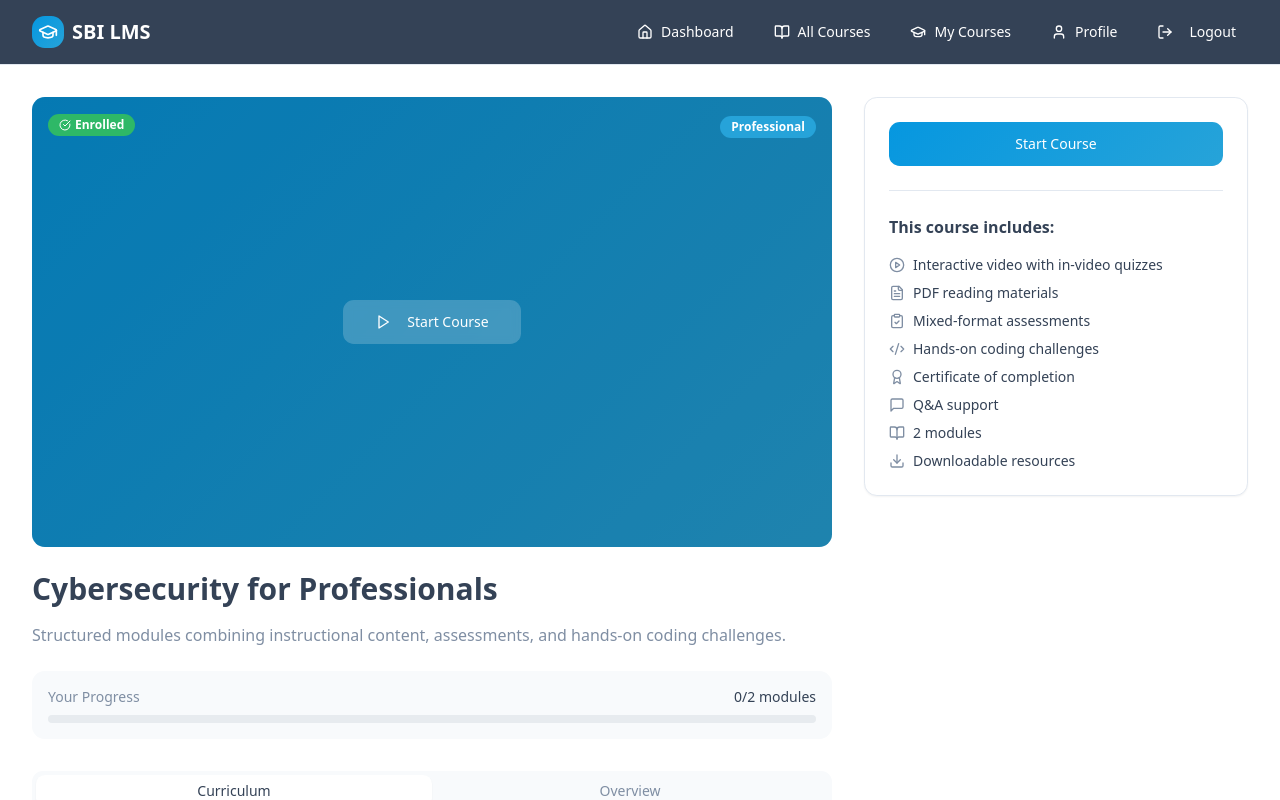
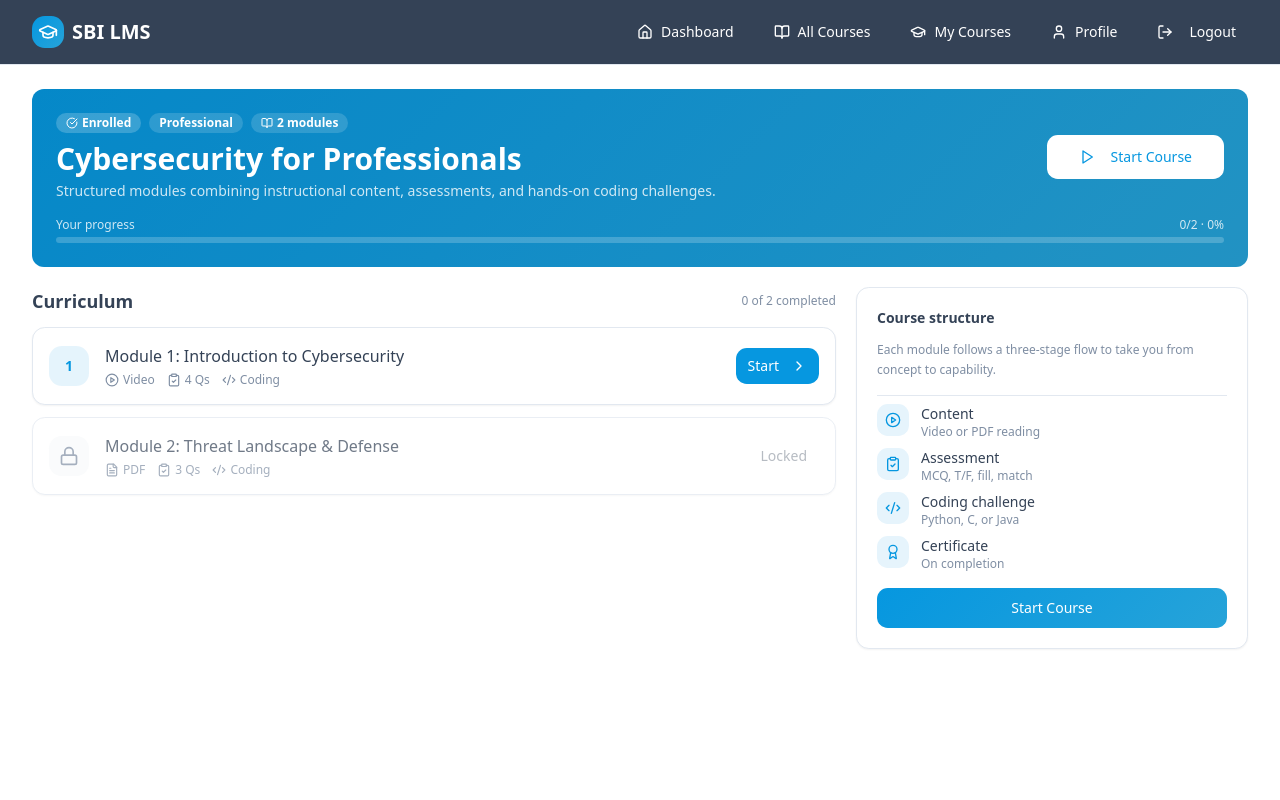
Before and after one commit to AnshulPawaskar/prolearn-nexus, a React (Vite) app: page /course/1 in a window 1280 px wide. Shown: the top 800 px of the page. Built offline with nearby package versions, Linux system fonts and the light colour scheme; sample sign-in values are in the browser's storage.

Commit message:
Changes
Co-authored-by: AnshulPawaskar <64299695+AnshulPawaskar@users.noreply.github.com>

```diff
--- a/src/pages/CourseDetail.tsx
+++ b/src/pages/CourseDetail.tsx
@@ -1,9 +1,8 @@
 import Navigation from '@/components/layout/Navigation';
-import { Card, CardContent, CardHeader, CardTitle } from '@/components/ui/card';
+import { Card, CardContent } from '@/components/ui/card';
 import { Button } from '@/components/ui/button';
 import { Badge } from '@/components/ui/badge';
 import { Progress } from '@/components/ui/progress';
-import { Tabs, TabsContent, TabsList, TabsTrigger } from '@/components/ui/tabs';
 import {
   Play,
   CheckCircle,
@@ -12,10 +11,9 @@ import {
   FileText,
   ClipboardCheck,
   Code2,
-  Download,
-  MessageSquare,
+  Award,
   BookOpen,
-  Award,
+  ChevronRight,
 } from 'lucide-react';
 import { useParams, useNavigate } from 'react-router-dom';
 import { getCourse } from '@/components/courses/courseData';
@@ -26,7 +24,6 @@ const CourseDetail = () => {
   const courseId = id || '1';
   const course = getCourse(courseId);
 
-  // Read per-module completion from local progress
   let progress: Record<string, { completed: boolean }> = {};
   try {
     progress = JSON.parse(localStorage.getItem(`course-progress-${courseId}`) || '{}');
@@ -45,70 +42,68 @@ const CourseDetail = () => {
     navigate(`/course/${courseId}/lesson/${moduleId}`);
   };
 
-  const meta = {
-    description:
-      'Structured modules combining instructional content, assessments, and hands-on coding challenges.',
-    level: 'Professional',
-    duration: `${totalModules} modules`,
-  };
-
-
+  const description =
+    'Structured modules combining instructional content, assessments, and hands-on coding challenges.';
 
   return (
-    <div className="min-h-screen bg-background">
+    <div className="min-h-screen bg-background flex flex-col">
       <Navigation />
 
-      <main className="max-w-7xl mx-auto px-4 sm:px-6 lg:px-8 py-8">
-        <div className="animate-fade-in">
-          <div className="grid grid-cols-1 lg:grid-cols-3 gap-8">
-            {/* Main */}
-            <div className="lg:col-span-2">
-              <div className="mb-8">
-                <div className="aspect-video bg-gradient-primary rounded-lg mb-6 relative overflow-hidden">
-                  <div className="absolute inset-0 bg-black/20" />
-                  <div className="absolute inset-0 flex items-center justify-center">
+      <main className="flex-1 max-w-7xl w-full mx-auto px-4 sm:px-6 lg:px-8 py-6 animate-fade-in">
+        {/* Compact hero */}
+        <div className="rounded-xl bg-gradient-primary text-white p-5 sm:p-6 mb-5 relative overflow-hidden">
+          <div className="absolute inset-0 bg-black/10" />
+          <div className="relative flex flex-col md:flex-row md:items-center md:justify-between gap-4">
+            <div className="min-w-0">
+              <div className="flex flex-wrap items-center gap-2 mb-2">
+                <Badge className="bg-white/20 hover:bg-white/20 text-white border-0">
+                  <CheckCircle className="w-3 h-3 mr-1" /> Enrolled
+                </Badge>
+                <Badge variant="secondary" className="bg-white/15 text-white border-0">
+                  Professional
+                </Badge>
+                <Badge variant="secondary" className="bg-white/15 text-white border-0">
+                  <BookOpen className="w-3 h-3 mr-1" />
+                  {totalModules} modules
+                </Badge>
+              </div>
+              <h1 className="text-2xl sm:text-3xl font-bold leading-tight truncate">
+                {course.title}
+              </h1>
+              <p className="text-sm text-white/80 mt-1 max-w-2xl">{description}</p>
+            </div>
+            <div className="flex-shrink-0 w-full md:w-auto">
               <Button
                 size="lg"
-                      className="bg-white/20 hover:bg-white/30 text-white backdrop-blur-sm"
+                className="w-full md:w-auto bg-white text-primary hover:bg-white/90"
                 onClick={() => handleStart(firstIncomplete.id)}
               >
-                      <Play className="w-6 h-6 mr-2" />
-                      {completedCount > 0 ? 'Continue Learning' : 'Start Course'}
+                <Play className="w-5 h-5 mr-2" />
+                {completedCount > 0 ? 'Continue' : 'Start Course'}
               </Button>
-                  </div>
-                  <div className="absolute top-4 left-4">
-                    <Badge className="bg-success text-success-foreground">
-                      <CheckCircle className="w-3 h-3 mr-1" />
-                      Enrolled
-                    </Badge>
-                  </div>
-                  <div className="absolute top-4 right-4">
-                    <Badge variant="secondary">{meta.level}</Badge>
             </div>
           </div>
 
-                <h1 className="text-3xl font-bold mb-4">{course.title}</h1>
-                <p className="text-muted-foreground mb-4">{meta.description}</p>
-
-                <div className="mt-6 p-4 bg-muted rounded-lg">
-                  <div className="flex justify-between items-center mb-2">
-                    <span className="text-sm text-muted-foreground">Your Progress</span>
-                    <span className="text-sm font-medium">
-                      {completedCount}/{totalModules} modules
+          <div className="relative mt-4">
+            <div className="flex justify-between text-xs text-white/80 mb-1">
+              <span>Your progress</span>
+              <span>
+                {completedCount}/{totalModules} · {pct}%
               </span>
             </div>
-                  <Progress value={pct} className="h-2" />
+            <Progress value={pct} className="h-1.5 bg-white/20" />
           </div>
         </div>
 
-              <Tabs defaultValue="curriculum" className="w-full">
-                <TabsList className="grid w-full grid-cols-2">
-                  <TabsTrigger value="curriculum">Curriculum</TabsTrigger>
-                  <TabsTrigger value="overview">Overview</TabsTrigger>
-                </TabsList>
-
-                <TabsContent value="curriculum" className="mt-6">
-                  <div className="space-y-4">
+        <div className="grid grid-cols-1 lg:grid-cols-3 gap-5">
+          {/* Curriculum */}
+          <div className="lg:col-span-2 space-y-3">
+            <div className="flex items-center justify-between">
+              <h2 className="text-lg font-semibold">Curriculum</h2>
+              <span className="text-xs text-muted-foreground">
+                {completedCount} of {totalModules} completed
+              </span>
+            </div>
             {course.modules.map((m, i) => {
               const done = !!progress[m.id]?.completed;
               const prevDone = i === 0 || !!progress[course.modules[i - 1].id]?.completed;
@@ -116,57 +111,72 @@ const CourseDetail = () => {
               return (
                 <Card
                   key={m.id}
-                          className={done ? 'border-success/50' : ''}
+                  className={`transition-colors ${
+                    done ? 'border-success/40' : ''
+                  } ${!locked ? 'hover:border-primary/40 cursor-pointer' : 'opacity-70'}`}
+                  onClick={() => !locked && handleStart(m.id)}
                 >
-                          <CardHeader>
-                            <div className="flex items-center justify-between gap-2">
-                              <CardTitle className="text-lg">
+                  <CardContent className="p-4">
+                    <div className="flex items-center gap-4">
+                      <div
+                        className={`w-10 h-10 rounded-lg flex items-center justify-center flex-shrink-0 ${
+                          done
+                            ? 'bg-success/10 text-success'
+                            : locked
+                            ? 'bg-muted text-muted-foreground'
+                            : 'bg-primary/10 text-primary'
+                        }`}
+                      >
+                        {done ? (
+                          <CheckCircle className="w-5 h-5" />
+                        ) : locked ? (
+                          <Lock className="w-5 h-5" />
+                        ) : (
+                          <span className="font-semibold text-sm">{i + 1}</span>
+                        )}
+                      </div>
+                      <div className="min-w-0 flex-1">
+                        <div className="flex items-center gap-2 flex-wrap">
+                          <h3 className="font-medium truncate">
                             Module {i + 1}: {m.title}
-                              </CardTitle>
-                              {done ? (
-                                <Badge className="bg-success text-success-foreground">
-                                  <CheckCircle className="w-3 h-3 mr-1" />
+                          </h3>
+                          {done && (
+                            <Badge className="bg-success/10 text-success hover:bg-success/10 border-0 text-xs">
                               Completed
                             </Badge>
-                              ) : locked ? (
-                                <Badge variant="outline">
-                                  <Lock className="w-3 h-3 mr-1" />
-                                  Locked
-                                </Badge>
-                              ) : (
-                                <Badge variant="outline">In progress</Badge>
                           )}
                         </div>
-                          </CardHeader>
-                          <CardContent>
-                            <div className="grid grid-cols-1 sm:grid-cols-3 gap-3">
-                              <div className="flex items-center gap-2 p-2 rounded bg-muted/50 text-sm">
+                        <div className="flex items-center gap-3 mt-1 text-xs text-muted-foreground flex-wrap">
+                          <span className="flex items-center gap-1">
                             {m.content.kind === 'video' ? (
-                                  <PlayCircle className="w-4 h-4 text-primary" />
+                              <PlayCircle className="w-3.5 h-3.5" />
                             ) : (
-                                  <FileText className="w-4 h-4 text-primary" />
+                              <FileText className="w-3.5 h-3.5" />
                             )}
-                                <span>
-                                  1. {m.content.kind === 'video' ? 'Interactive Video' : 'PDF Reading'}
+                            {m.content.kind === 'video' ? 'Video' : 'PDF'}
+                          </span>
+                          <span className="flex items-center gap-1">
+                            <ClipboardCheck className="w-3.5 h-3.5" />
+                            {m.assessment.length} Qs
+                          </span>
+                          <span className="flex items-center gap-1">
+                            <Code2 className="w-3.5 h-3.5" />
+                            Coding
                           </span>
                         </div>
-                              <div className="flex items-center gap-2 p-2 rounded bg-muted/50 text-sm">
-                                <ClipboardCheck className="w-4 h-4 text-primary" />
-                                <span>2. Assessment ({m.assessment.length} Qs)</span>
                       </div>
-                              <div className="flex items-center gap-2 p-2 rounded bg-muted/50 text-sm">
-                                <Code2 className="w-4 h-4 text-primary" />
-                                <span>3. Coding Challenge</span>
-                              </div>
-                            </div>
-                            <div className="flex justify-end mt-3">
                       <Button
                         size="sm"
-                                variant={locked ? 'ghost' : 'default'}
+                        variant={locked ? 'ghost' : done ? 'outline' : 'default'}
                         disabled={locked}
-                                onClick={() => handleStart(m.id)}
+                        onClick={e => {
+                          e.stopPropagation();
+                          handleStart(m.id);
+                        }}
+                        className="flex-shrink-0"
                       >
-                                {done ? 'Review' : 'Start Module'}
+                        {done ? 'Review' : locked ? 'Locked' : 'Start'}
+                        {!locked && <ChevronRight className="w-4 h-4 ml-1" />}
                       </Button>
                     </div>
                   </CardContent>
@@ -174,86 +184,66 @@ const CourseDetail = () => {
               );
             })}
           </div>
-                </TabsContent>
 
-                <TabsContent value="overview" className="mt-6">
-                  <div className="space-y-6">
-                    <Card>
-                      <CardHeader>
-                        <CardTitle>Course structure</CardTitle>
-                      </CardHeader>
-                      <CardContent className="space-y-2 text-sm">
-                        <p>
-                          Each module is composed of three sequential stages designed to take you
-                          from concept to capability:
+          {/* Sidebar */}
+          <aside className="lg:col-span-1">
+            <Card className="lg:sticky lg:top-6">
+              <CardContent className="p-5 space-y-4">
+                <div>
+                  <h3 className="font-semibold text-sm mb-3">Course structure</h3>
+                  <p className="text-xs text-muted-foreground leading-relaxed">
+                    Each module follows a three-stage flow to take you from concept to capability.
                   </p>
-                        <ul className="space-y-1 pl-4 list-disc text-muted-foreground">
-                          <li>Instructional content — a video with in-video questions, or a PDF reading.</li>
-                          <li>Assessment — MCQ, true/false, fill in the blanks, and match the following.</li>
-                          <li>Hands-on coding — solve a problem in Python, C, or Java with automatic grading.</li>
-                        </ul>
-                      </CardContent>
-                    </Card>
-                  </div>
-                </TabsContent>
-              </Tabs>
                 </div>
 
-            {/* Sidebar */}
-            <div className="lg:col-span-1">
-              <Card className="sticky top-8">
-                <CardContent className="p-6">
-                  <div className="space-y-4">
+                <div className="space-y-2 pt-2 border-t">
+                  <div className="flex items-start gap-3 text-sm">
+                    <div className="w-8 h-8 rounded-md bg-primary/10 text-primary flex items-center justify-center flex-shrink-0">
+                      <PlayCircle className="w-4 h-4" />
+                    </div>
+                    <div>
+                      <div className="font-medium">Content</div>
+                      <div className="text-xs text-muted-foreground">Video or PDF reading</div>
+                    </div>
+                  </div>
+                  <div className="flex items-start gap-3 text-sm">
+                    <div className="w-8 h-8 rounded-md bg-primary/10 text-primary flex items-center justify-center flex-shrink-0">
+                      <ClipboardCheck className="w-4 h-4" />
+                    </div>
+                    <div>
+                      <div className="font-medium">Assessment</div>
+                      <div className="text-xs text-muted-foreground">MCQ, T/F, fill, match</div>
+                    </div>
+                  </div>
+                  <div className="flex items-start gap-3 text-sm">
+                    <div className="w-8 h-8 rounded-md bg-primary/10 text-primary flex items-center justify-center flex-shrink-0">
+                      <Code2 className="w-4 h-4" />
+                    </div>
+                    <div>
+                      <div className="font-medium">Coding challenge</div>
+                      <div className="text-xs text-muted-foreground">Python, C, or Java</div>
+                    </div>
+                  </div>
+                  <div className="flex items-start gap-3 text-sm">
+                    <div className="w-8 h-8 rounded-md bg-primary/10 text-primary flex items-center justify-center flex-shrink-0">
+                      <Award className="w-4 h-4" />
+                    </div>
+                    <div>
+                      <div className="font-medium">Certificate</div>
+                      <div className="text-xs text-muted-foreground">On completion</div>
+                    </div>
+                  </div>
+                </div>
+
                 <Button
                   className="w-full bg-gradient-primary hover:opacity-90"
-                      size="lg"
                   onClick={() => handleStart(firstIncomplete.id)}
                 >
                   {completedCount > 0 ? 'Continue Learning' : 'Start Course'}
                 </Button>
-                  </div>
-
-                  <div className="mt-6 pt-6 border-t space-y-4">
-                    <h3 className="font-semibold">This course includes:</h3>
-                    <div className="space-y-2 text-sm">
-                      <div className="flex items-center space-x-2">
-                        <PlayCircle className="w-4 h-4 text-muted-foreground" />
-                        <span>Interactive video with in-video quizzes</span>
-                      </div>
-                      <div className="flex items-center space-x-2">
-                        <FileText className="w-4 h-4 text-muted-foreground" />
-                        <span>PDF reading materials</span>
-                      </div>
-                      <div className="flex items-center space-x-2">
-                        <ClipboardCheck className="w-4 h-4 text-muted-foreground" />
-                        <span>Mixed-format assessments</span>
-                      </div>
-                      <div className="flex items-center space-x-2">
-                        <Code2 className="w-4 h-4 text-muted-foreground" />
-                        <span>Hands-on coding challenges</span>
-                      </div>
-                      <div className="flex items-center space-x-2">
-                        <Award className="w-4 h-4 text-muted-foreground" />
-                        <span>Certificate of completion</span>
-                      </div>
-                      <div className="flex items-center space-x-2">
-                        <MessageSquare className="w-4 h-4 text-muted-foreground" />
-                        <span>Q&A support</span>
-                      </div>
-                      <div className="flex items-center space-x-2">
-                        <BookOpen className="w-4 h-4 text-muted-foreground" />
-                        <span>{meta.duration}</span>
-                      </div>
-                      <div className="flex items-center space-x-2">
-                        <Download className="w-4 h-4 text-muted-foreground" />
-                        <span>Downloadable resources</span>
-                      </div>
-                    </div>
-                  </div>
               </CardContent>
             </Card>
-            </div>
-          </div>
+          </aside>
         </div>
       </main>
     </div>
```
Lines whose indentation alone changed are shown as unchanged.
